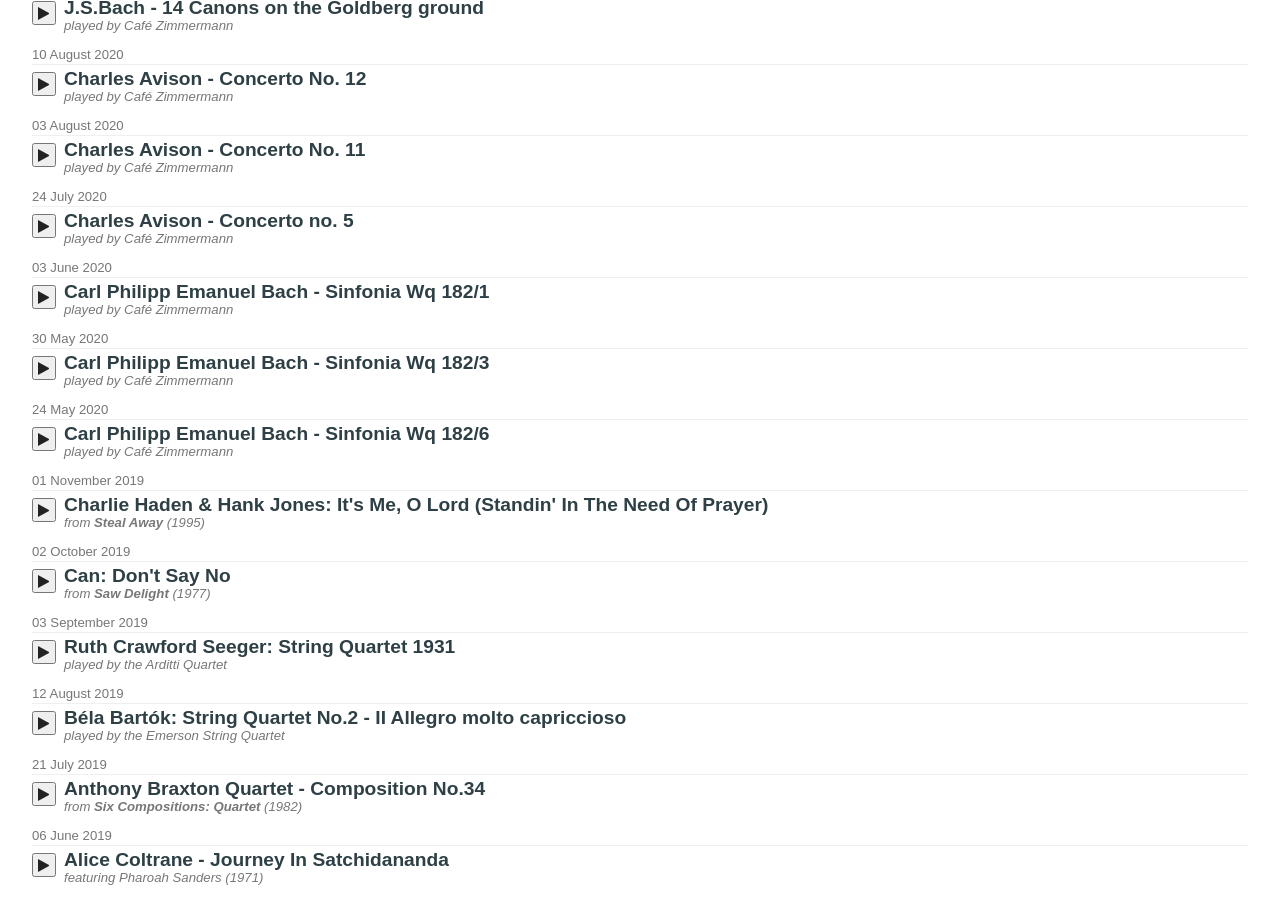
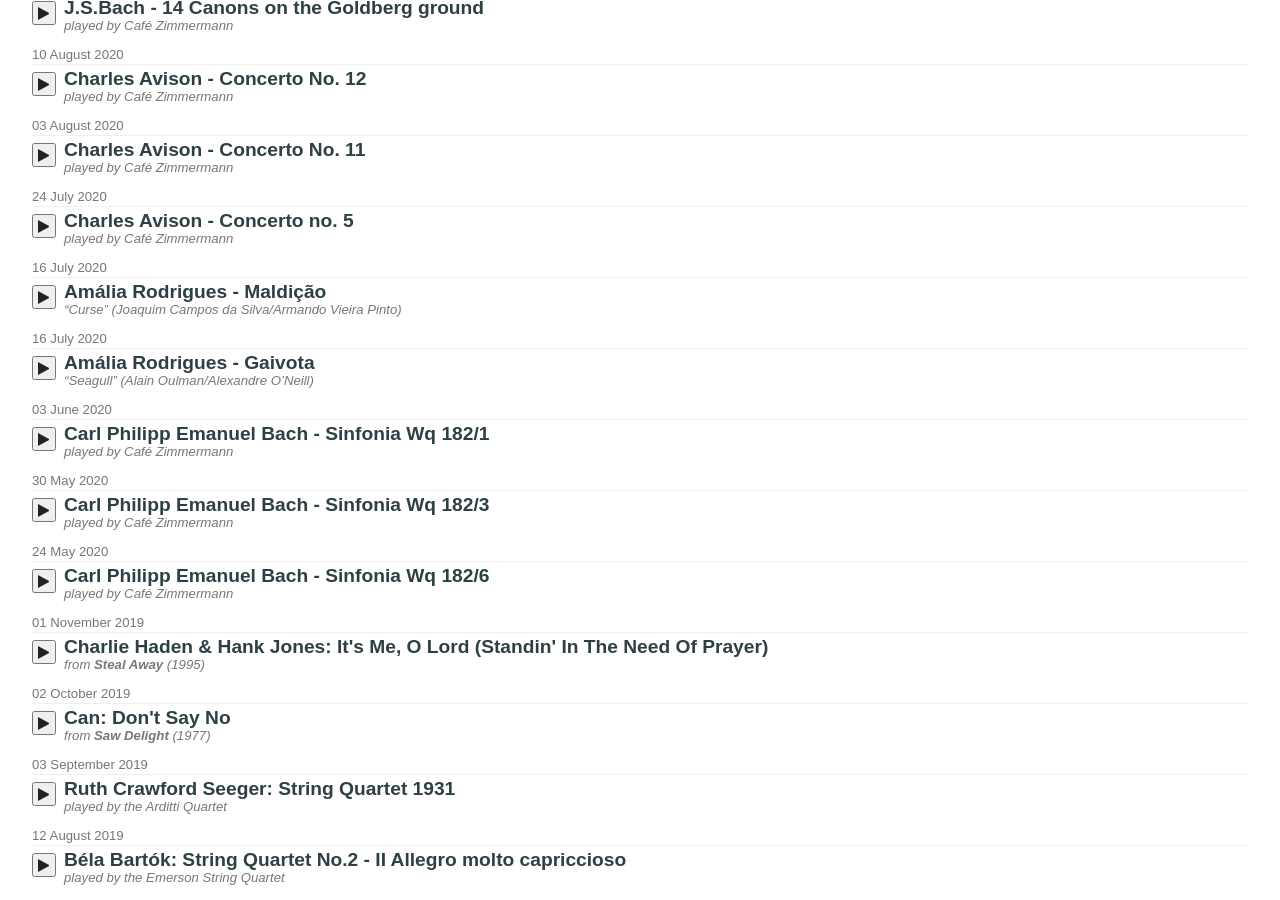
Before and after one commit to bjorsq/bjorsq.github.com, a Jekyll site: the page built from podcast.md, in a window 1280 px wide and 900 px high, scrolled down 357 px. Built offline with Jekyll 4.4.1, drawn with Linux system fonts in a browser that asks for light colours.

Commit message:
added Amalia tracks to podcast

```diff
--- a/_data/podcast.yml
+++ b/_data/podcast.yml
@@ -29,6 +29,16 @@
   description: "played by Café Zimmermann"
   file: "Charles-Avison-Concerto-No.5.mp3"
   title: "Charles Avison - Concerto no. 5"
+-
+  date: "2020-07-16"
+  description: "&ldquo;Curse&rdquo; (Joaquim Campos da Silva/Armando Vieira Pinto)"
+  file: "Amália-Rodrigues-Maldicao.mp3"
+  title: "Amália Rodrigues - Maldição"
+-
+  date: "2020-07-16"
+  description: "&ldquo;Seagull&rdquo; (Alain Oulman/Alexandre O'Neill)"
+  file: "Amália-Rodrigues-Gaivota.mp3"
+  title: "Amália Rodrigues - Gaivota"
 -
   date: "2020-06-03"
   description: "played by Café Zimmermann"
```
